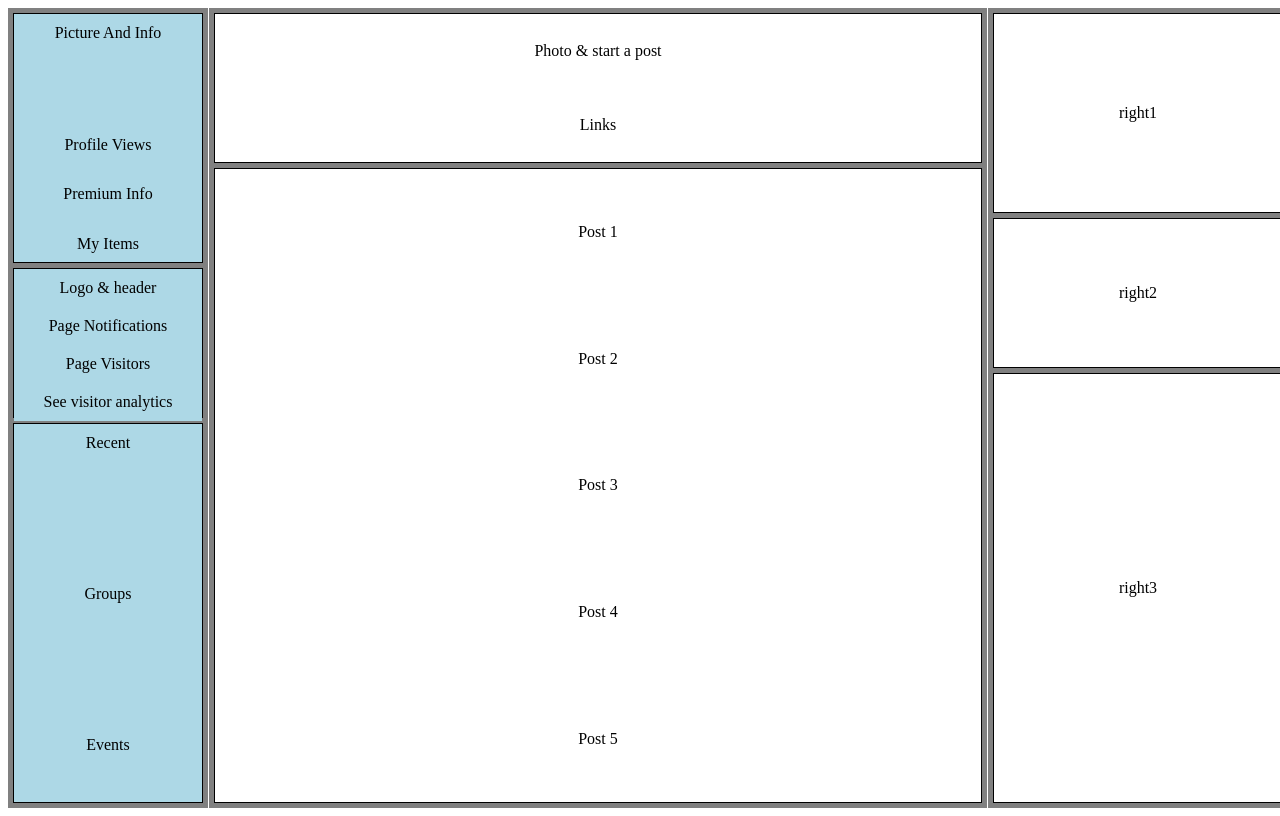
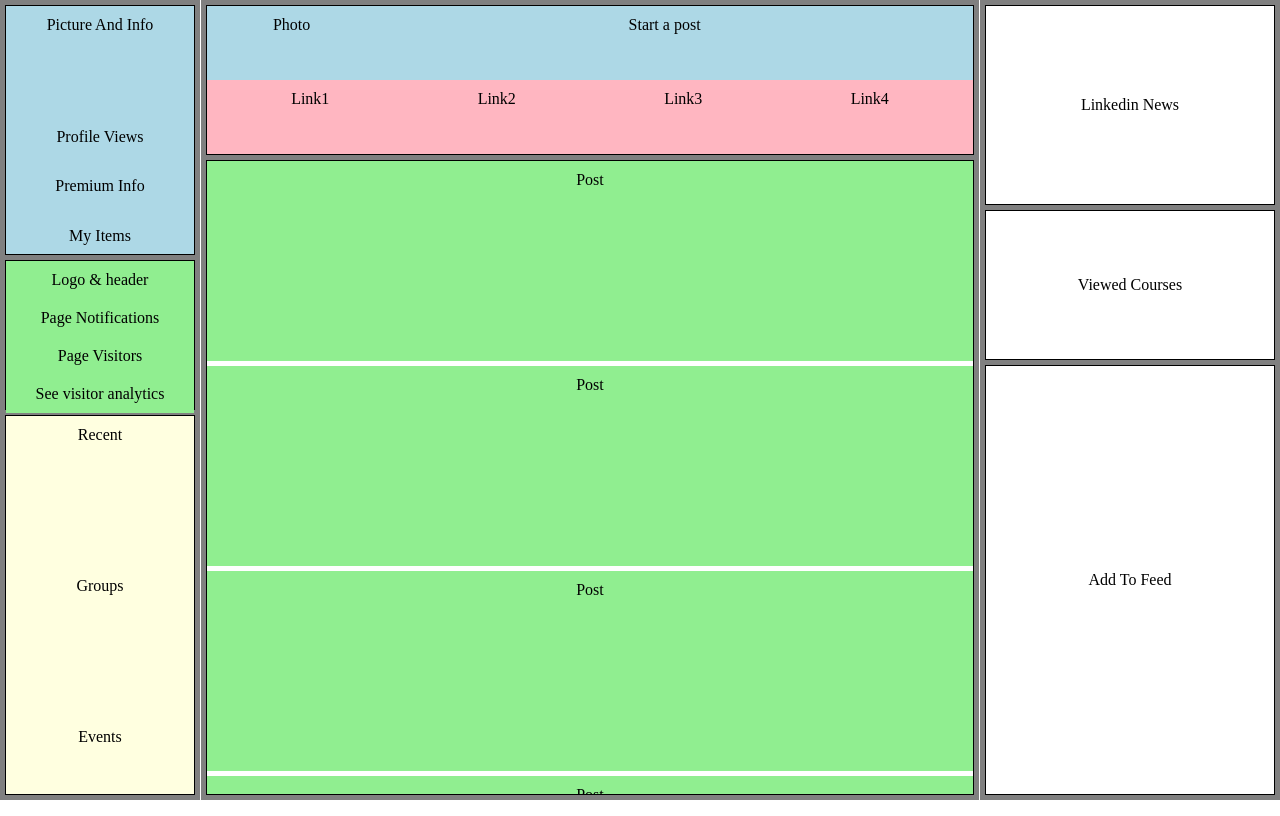
Before and after one commit to JDWilks/boolean-uk-html-popular-page-layouts, a website: page linkedIn/index.html in a window 1280 px wide. Drawn offline with Linux system fonts and the light colour scheme.

```diff
--- a/linkedIn/index.html
+++ b/linkedIn/index.html
@@ -30,21 +30,41 @@
       </div>
       <div class="Middle">
         <div class="middletoprow">
-          <div class="toprow">Photo & start a post</div>
-          <div class="bottomrow">Links</div>
+          <div class="toprow1">
+            <div class="toprow2">Photo</div>
+            <div class="toprow2">Start a post</div>
+          </div>
+
+          <div class="bottomrow">
+            <div class="links">Link1</div>
+            <div class="links">Link2</div>
+            <div class="links">Link3</div>
+            <div class="links">Link4</div>
+          </div>
         </div>
         <div class="middlerow2">
-          <div class="post">Post 1</div>
-          <div class="post">Post 2</div>
-          <div class="post">Post 3</div>
-          <div class="post">Post 4</div>
-          <div class="post">Post 5</div>
+          <div class="post">Post</div>
+          <div class="post">Post</div>
+          <div class="post">Post</div>
+          <div class="post">Post</div>
+          <div class="post">Post</div>
+          <div class="post">Post</div>
+          <div class="post">Post</div>
+          <div class="post">Post</div>
+          <div class="post">Post</div>
+          <div class="post">Post</div>
         </div>
       </div>
       <div class="Right">
-        <div class="right1">right1</div>
-        <div class="right2">right2</div>
-        <div class="right3">right3</div>
+        <div class="right1">
+          <div class="righttop">Linkedin News</div>
+        </div>
+        <div class="right2">
+          <div class="viewed-courses">Viewed Courses</div>
+        </div>
+        <div class="right3">
+          <div class="addToFeed">Add To Feed</div>
+        </div>
       </div>
     </div>
   </body>
--- a/linkedIn/style.css
+++ b/linkedIn/style.css
@@ -1,3 +1,9 @@
+* {
+  margin: 0;
+  padding: 0;
+  box-sizing: border-box;
+}
+
 .container {
   display: grid;
   grid-template:
@@ -31,33 +37,28 @@
 
 .more1 {
   background-color: lightblue;
-
   padding: 10px;
 }
 
 .item2 {
   border: solid 1px black;
   display: grid;
-
   grid-template-rows: 3fr 1fr 1fr 1fr;
 }
 
 .more2 {
-  background-color: lightblue;
-
+  background-color: lightgreen;
   padding: 10px;
 }
 
 .item3 {
   border: solid 1px black;
   display: grid;
-
   grid-template-rows: 2fr 2fr 1fr;
 }
 
 .more3 {
-  background-color: lightblue;
-
+  background-color: lightyellow;
   padding: 10px;
 }
 
@@ -70,12 +71,40 @@
   padding: 5px;
 }
 
-.middletoprow,
+.middletoprow {
+  border: solid 1px black;
+  display: grid;
+  grid-template-rows: 2fr 2fr;
+}
+
+.toprow1 {
+  background-color: lightblue;
+  padding: 10px;
+  display: grid;
+  grid-template-columns: 1fr 4fr;
+}
+
+.bottomrow {
+  background-color: lightpink;
+  padding: 10px;
+  display: grid;
+  grid-template-columns: 1fr 1fr 1fr 1fr;
+}
+
 .middlerow2 {
   border: solid 1px black;
   background-color: white;
   display: grid;
-  place-items: center;
+  grid-template-columns: 1fr;
+
+  grid-gap: 5px;
+  overflow: scroll;
+}
+
+.post {
+  background-color: lightgreen;
+  padding: 10px;
+  height: 200px;
 }
 
 .Right {
```
